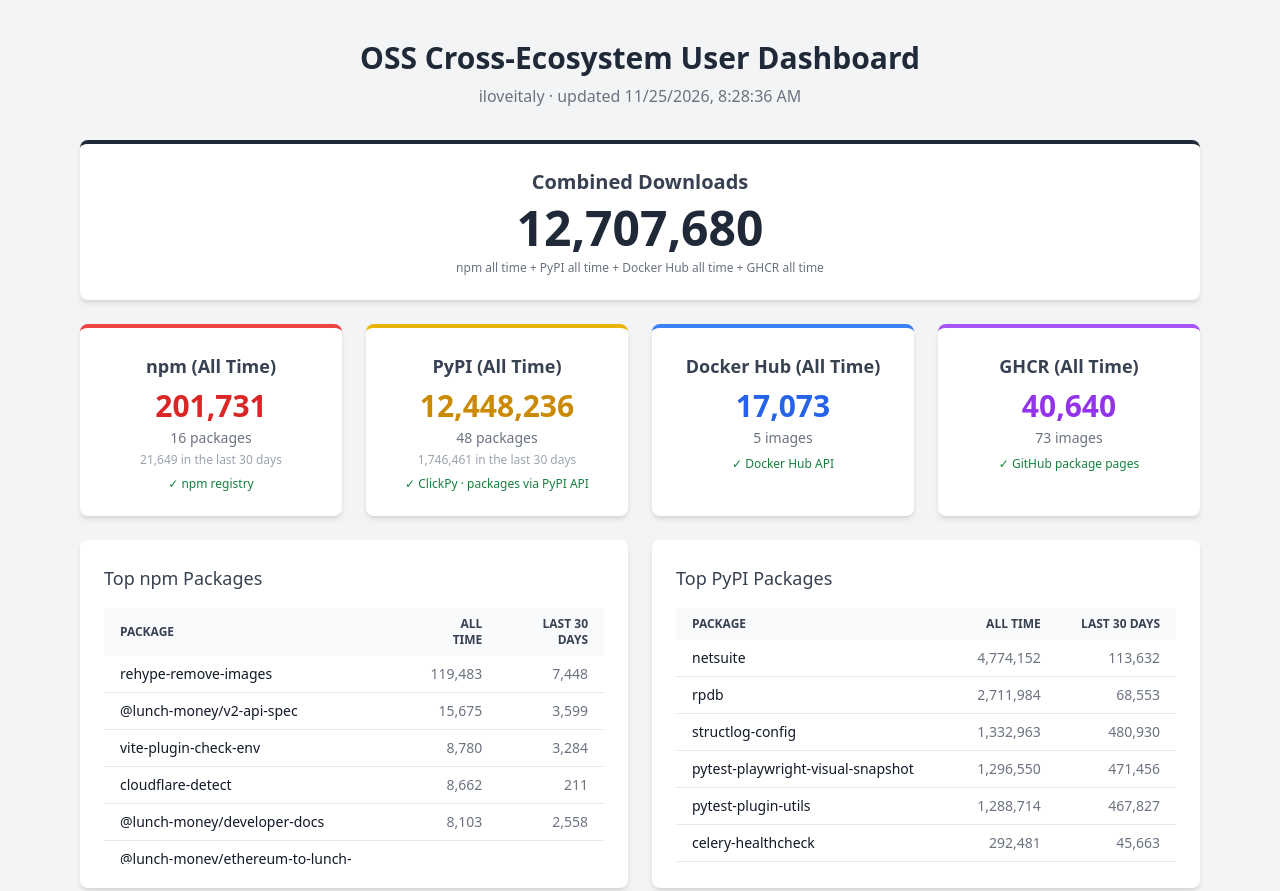
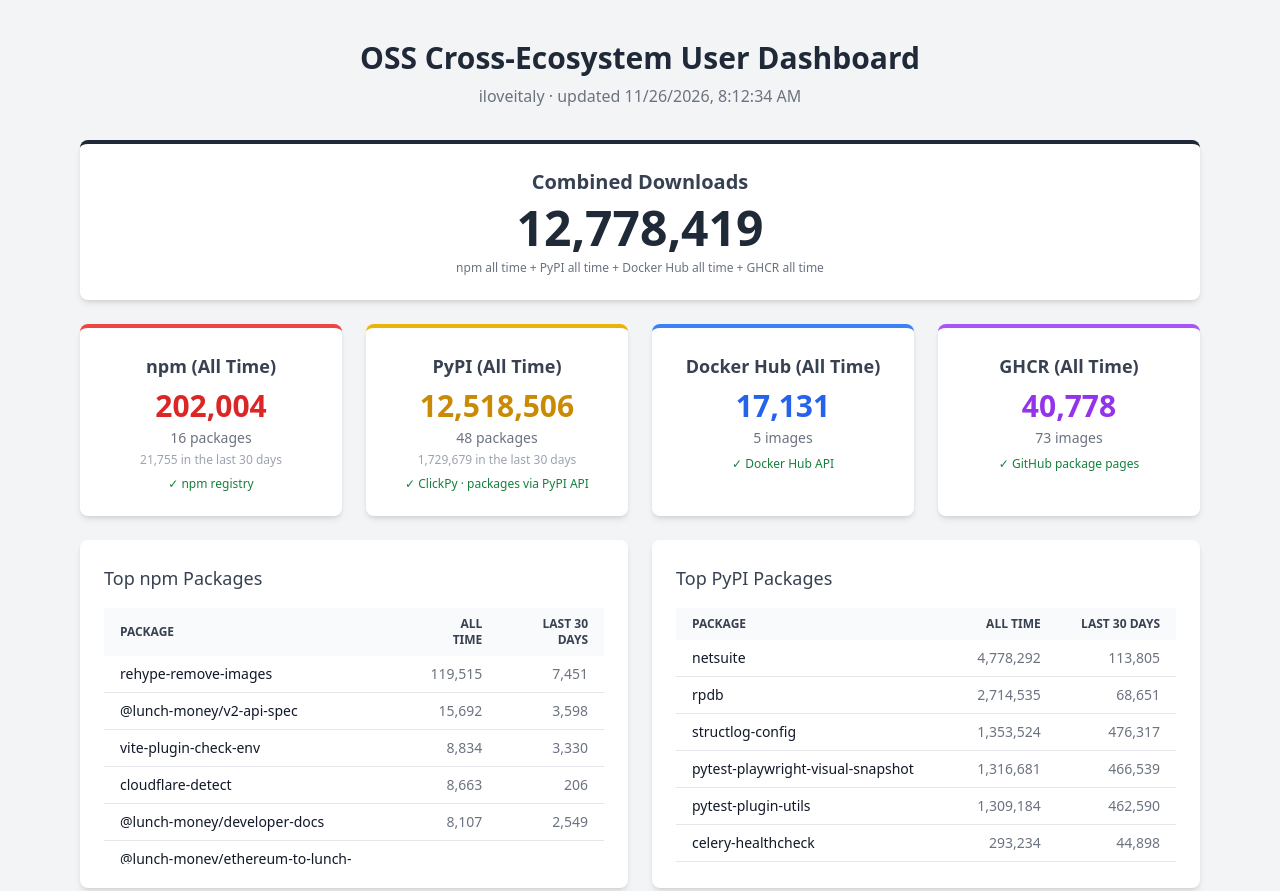
Before and after one commit to sroraldo/oss-dashboard, a plain HTML site: page index.html in a window 1280 px wide. Shown: the top 891 px of the page. Drawn offline with nearby package versions, Linux system fonts and the light colour scheme.

Commit message:
Update download stats

```diff
--- a/index.html
+++ b/index.html
@@ -9,376 +9,376 @@
     <!-- STATS:START -->
     <script>window.STATS = {
   "username": "iloveitaly",
-  "updated": "2026-11-25T08:28:36+00:00",
+  "updated": "2026-11-26T08:12:34+00:00",
   "npm": {
     "ok": true,
     "source": "npm registry",
-    "total": 201731,
+    "total": 202004,
     "packages": [
       {
         "name": "rehype-remove-images",
-        "downloads": 119483,
-        "last_30": 7448
+        "downloads": 119515,
+        "last_30": 7451
       },
       {
         "name": "@lunch-money/v2-api-spec",
-        "downloads": 15675,
-        "last_30": 3599
+        "downloads": 15692,
+        "last_30": 3598
       },
       {
         "name": "vite-plugin-check-env",
-        "downloads": 8780,
-        "last_30": 3284
+        "downloads": 8834,
+        "last_30": 3330
       },
       {
         "name": "cloudflare-detect",
-        "downloads": 8662,
-        "last_30": 211
+        "downloads": 8663,
+        "last_30": 206
       },
       {
         "name": "@lunch-money/developer-docs",
-        "downloads": 8103,
-        "last_30": 2558
+        "downloads": 8107,
+        "last_30": 2549
       },
       {
         "name": "@lunch-money/ethereum-to-lunch-money",
-        "downloads": 7624,
-        "last_30": 543
+        "downloads": 7634,
+        "last_30": 544
       },
       {
         "name": "@lunch-money/lunch-money-js-v2",
-        "downloads": 7148,
-        "last_30": 2105
+        "downloads": 7195,
+        "last_30": 2130
       },
       {
         "name": "lunch-money",
-        "downloads": 7013,
-        "last_30": 378
+        "downloads": 7034,
+        "last_30": 353
       },
       {
         "name": "@lunch-money/kraken-extension",
-        "downloads": 4441,
-        "last_30": 229
+        "downloads": 4445,
+        "last_30": 232
       },
       {
         "name": "@lunch-money/binance-to-lunch-money",
-        "downloads": 4124,
-        "last_30": 148
+        "downloads": 4176,
+        "last_30": 199
       },
       {
         "name": "@lunch-money/coinbase-to-lunch-money",
-        "downloads": 3707,
-        "last_30": 394
+        "downloads": 3716,
+        "last_30": 399
       },
       {
         "name": "better-node-inspect",
         "downloads": 1708,
-        "last_30": 128
+        "last_30": 126
       },
       {
         "name": "@lunch-money/preset-categories",
-        "downloads": 1578,
+        "downloads": 1583,
         "last_30": 262
       },
       {
         "name": "@lunch-money/coinbase-pro-to-lunch-money",
-        "downloads": 1536,
-        "last_30": 30
+        "downloads": 1539,
+        "last_30": 32
       },
       {
         "name": "analytics-plugin-rewardful",
-        "downloads": 1311,
-        "last_30": 275
+        "downloads": 1321,
+        "last_30": 283
       },
       {
         "name": "@lunch-money/v2-api-tests",
-        "downloads": 838,
-        "last_30": 57
+        "downloads": 842,
+        "last_30": 61
       }
     ],
     "period": "All Time",
-    "last_30": 21649
+    "last_30": 21755
   },
   "pypi": {
     "ok": true,
     "source": "ClickPy \u00b7 packages via PyPI API",
-    "total": 12448236,
+    "total": 12518506,
     "packages": [
       {
         "name": "netsuite",
-        "downloads": 4774152,
-        "last_30": 113632
+        "downloads": 4778292,
+        "last_30": 113805
       },
       {
         "name": "rpdb",
-        "downloads": 2711984,
-        "last_30": 68553
+        "downloads": 2714535,
+        "last_30": 68651
       },
       {
         "name": "structlog-config",
-        "downloads": 1332963,
-        "last_30": 480930
+        "downloads": 1353524,
+        "last_30": 476317
       },
       {
         "name": "pytest-playwright-visual-snapshot",
-        "downloads": 1296550,
-        "last_30": 471456
+        "downloads": 1316681,
+        "last_30": 466539
       },
       {
         "name": "pytest-plugin-utils",
-        "downloads": 1288714,
-        "last_30": 467827
+        "downloads": 1309184,
+        "last_30": 462590
       },
       {
         "name": "celery-healthcheck",
-        "downloads": 292481,
-        "last_30": 45663
+        "downloads": 293234,
+        "last_30": 44898
       },
       {
         "name": "funcy-pipe",
-        "downloads": 79780,
-        "last_30": 21314
+        "downloads": 79916,
+        "last_30": 21172
       },
       {
         "name": "fastapi-ipware",
-        "downloads": 57187,
-        "last_30": 8781
+        "downloads": 57497,
+        "last_30": 8661
       },
       {
         "name": "ipython-ctrlr-fzf",
-        "downloads": 54009,
-        "last_30": 2318
+        "downloads": 54021,
+        "last_30": 2082
       },
       {
         "name": "aiautocommit",
-        "downloads": 46087,
-        "last_30": 2795
+        "downloads": 46145,
+        "last_30": 2818
       },
       {
         "name": "github-overlord",
-        "downloads": 45538,
-        "last_30": 1526
+        "downloads": 45608,
+        "last_30": 1519
       },
       {
         "name": "activemodel",
-        "downloads": 44739,
-        "last_30": 2902
+        "downloads": 44833,
+        "last_30": 2905
       },
       {
         "name": "todoist-digest",
-        "downloads": 44139,
-        "last_30": 566
+        "downloads": 44145,
+        "last_30": 567
       },
       {
         "name": "clean-workspace",
-        "downloads": 42127,
-        "last_30": 756
+        "downloads": 42133,
+        "last_30": 715
       },
       {
         "name": "ipython-playground",
-        "downloads": 38266,
-        "last_30": 17108
+        "downloads": 38291,
+        "last_30": 17127
       },
       {
         "name": "gmail-digest",
-        "downloads": 21958,
-        "last_30": 446
+        "downloads": 21992,
+        "last_30": 476
       },
       {
         "name": "alembic-squawk",
-        "downloads": 20036,
-        "last_30": 5618
+        "downloads": 20134,
+        "last_30": 5426
       },
       {
         "name": "detect-shadowed-modules",
-        "downloads": 18725,
-        "last_30": 4151
+        "downloads": 18815,
+        "last_30": 4008
       },
       {
         "name": "beautiful-traceback",
-        "downloads": 18304,
-        "last_30": 2276
+        "downloads": 18356,
+        "last_30": 2169
       },
       {
         "name": "llm-ide-rules",
-        "downloads": 17890,
-        "last_30": 1887
+        "downloads": 17922,
+        "last_30": 1883
       },
       {
         "name": "docker-hosts",
-        "downloads": 17554,
-        "last_30": 4962
+        "downloads": 17583,
+        "last_30": 4837
       },
       {
         "name": "gmail-draft-creator",
-        "downloads": 16948,
-        "last_30": 335
+        "downloads": 16974,
+        "last_30": 358
       },
       {
         "name": "react-router-routes",
-        "downloads": 16521,
-        "last_30": 3888
+        "downloads": 16598,
+        "last_30": 3761
       },
       {
         "name": "generate-fastapi-typed-routes",
-        "downloads": 16334,
-        "last_30": 4015
+        "downloads": 16419,
+        "last_30": 3920
       },
       {
         "name": "llm-sql-prompt",
-        "downloads": 15160,
-        "last_30": 675
+        "downloads": 15170,
+        "last_30": 673
       },
       {
         "name": "todoist-scheduler",
-        "downloads": 14786,
-        "last_30": 223
+        "downloads": 14788,
+        "last_30": 219
       },
       {
         "name": "pytest-celery-utils",
-        "downloads": 12500,
-        "last_30": 2316
+        "downloads": 12576,
+        "last_30": 2199
       },
       {
         "name": "git-history-extraction",
-        "downloads": 12404,
-        "last_30": 775
+        "downloads": 12439,
+        "last_30": 762
       },
       {
         "name": "uv-development-toggle",
-        "downloads": 11461,
-        "last_30": 464
+        "downloads": 11472,
+        "last_30": 452
       },
       {
         "name": "pytest-line-runner",
-        "downloads": 10896,
-        "last_30": 2292
+        "downloads": 10973,
+        "last_30": 2173
       },
       {
         "name": "datasette-enrichments-shell",
-        "downloads": 6614,
-        "last_30": 117
+        "downloads": 6622,
+        "last_30": 124
       },
       {
         "name": "sqlalchemy-postgres-point",
-        "downloads": 6479,
-        "last_30": 648
+        "downloads": 6522,
+        "last_30": 652
       },
       {
         "name": "docker-image-cleanup",
-        "downloads": 6007,
-        "last_30": 342
+        "downloads": 6015,
+        "last_30": 346
       },
       {
         "name": "pytest-playwright-artifacts",
-        "downloads": 5611,
-        "last_30": 900
+        "downloads": 5621,
+        "last_30": 891
       },
       {
         "name": "cloudflare-analytics",
-        "downloads": 4842,
-        "last_30": 581
+        "downloads": 4867,
+        "last_30": 564
       },
       {
         "name": "ics-to-datasette",
-        "downloads": 3895,
-        "last_30": 80
+        "downloads": 3901,
+        "last_30": 86
       },
       {
         "name": "apple-maps-api",
-        "downloads": 3862,
-        "last_30": 987
+        "downloads": 3887,
+        "last_30": 948
       },
       {
         "name": "radar-mapping-api",
-        "downloads": 3861,
-        "last_30": 418
+        "downloads": 3876,
+        "last_30": 401
       },
       {
         "name": "readwise-to-datasette",
-        "downloads": 3269,
-        "last_30": 69
+        "downloads": 3272,
+        "last_30": 71
       },
       {
         "name": "ipython-copy",
-        "downloads": 2732,
-        "last_30": 201
+        "downloads": 2745,
+        "last_30": 210
       },
       {
         "name": "playwright-trace-analyzer",
-        "downloads": 2714,
-        "last_30": 228
+        "downloads": 2721,
+        "last_30": 226
       },
       {
         "name": "todoist-to-md",
-        "downloads": 1875,
-        "last_30": 118
+        "downloads": 1876,
+        "last_30": 119
       },
       {
         "name": "lunchmoney-transaction-enhancer",
-        "downloads": 1643,
-        "last_30": 183
+        "downloads": 1654,
+        "last_30": 194
       },
       {
         "name": "lunchmoney-venmo-track",
-        "downloads": 1581,
-        "last_30": 164
+        "downloads": 1596,
+        "last_30": 179
       },
       {
         "name": "gohighlevel-api",
-        "downloads": 1299,
+        "downloads": 1302,
         "last_30": 100
       },
       {
         "name": "amazon-lunchmoney",
-        "downloads": 617,
-        "last_30": 209
+        "downloads": 623,
+        "last_30": 211
       },
       {
         "name": "cleanup-orphans",
-        "downloads": 598,
-        "last_30": 122
+        "downloads": 599,
+        "last_30": 118
       },
       {
         "name": "pytest-playwright-pause",
-        "downloads": 544,
-        "last_30": 544
+        "downloads": 557,
+        "last_30": 557
       }
     ],
     "period": "All Time",
-    "last_30": 1746461
+    "last_30": 1729679
   },
   "docker": {
     "ok": true,
     "source": "Docker Hub API",
-    "total": 17073,
+    "total": 17131,
     "packages": [
       {
         "name": "asdf-devcontainer",
-        "downloads": 6145
+        "downloads": 6173
       },
       {
         "name": "pihole-scheduled-blocking",
-        "downloads": 3857
+        "downloads": 3858
       },
       {
         "name": "dreamhost-dns-updater",
-        "downloads": 3505
+        "downloads": 3518
       },
       {
         "name": "lunchmoney-assets",
-        "downloads": 1981
+        "downloads": 1993
       },
       {
         "name": "crypto-index-fund-bot",
-        "downloads": 1585
+        "downloads": 1589
       }
     ]
   },
   "ghcr": {
     "ok": true,
     "source": "GitHub package pages",
-    "total": 40640,
+    "total": 40778,
     "packages": [
       {
         "name": "listmonk-newsletter",
@@ -394,15 +394,15 @@
       },
       {
         "name": "zip-code-database",
-        "downloads": 2401
+        "downloads": 2416
       },
       {
         "name": "playwright-loophole",
-        "downloads": 2336
+        "downloads": 2351
       },
       {
         "name": "gmail-digest",
-        "downloads": 1750
+        "downloads": 1794
       },
       {
         "name": "zinit",
@@ -414,7 +414,7 @@
       },
       {
         "name": "pypi-api",
-        "downloads": 1258
+        "downloads": 1280
       },
       {
         "name": "python-starter-template",
@@ -422,11 +422,11 @@
       },
       {
         "name": "docker-image-cleanup",
-        "downloads": 901
+        "downloads": 919
       },
       {
         "name": "pypi-data-to-dolthub",
-        "downloads": 649
+        "downloads": 659
       },
       {
         "name": "railpack-mise",
@@ -457,16 +457,16 @@
         "downloads": 300
       },
       {
+        "name": "sentry-ruby-devcontainer-3.2",
+        "downloads": 265
+      },
+      {
         "name": "sentry-ruby-devcontainer-3.3",
         "downloads": 264
       },
       {
         "name": "ubuntu-docker-mise-direnv",
         "downloads": 256
-      },
-      {
-        "name": "sentry-ruby-devcontainer-3.2",
-        "downloads": 255
       },
       {
         "name": "sentry-ruby-devcontainer-3.4",
@@ -641,12 +641,12 @@
         "downloads": 88
       },
       {
+        "name": "templates/java-postgres",
+        "downloads": 88
+      },
+      {
         "name": "templates/php-mariadb",
         "downloads": 86
-      },
-      {
-        "name": "templates/java-postgres",
-        "downloads": 84
       },
       {
         "name": "templates/markdown",
@@ -674,7 +674,7 @@
       }
     ]
   },
-  "grand_total": 12707680
+  "grand_total": 12778419
 };</script>
     <!-- STATS:END -->
 </head>
```
